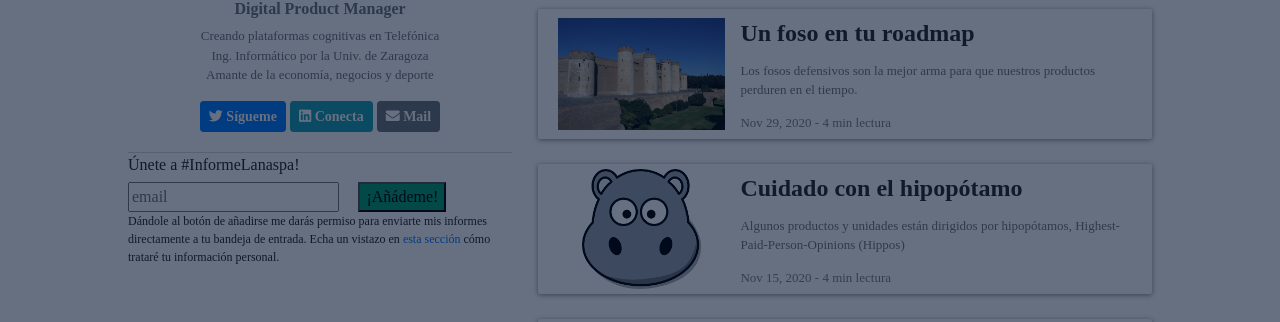
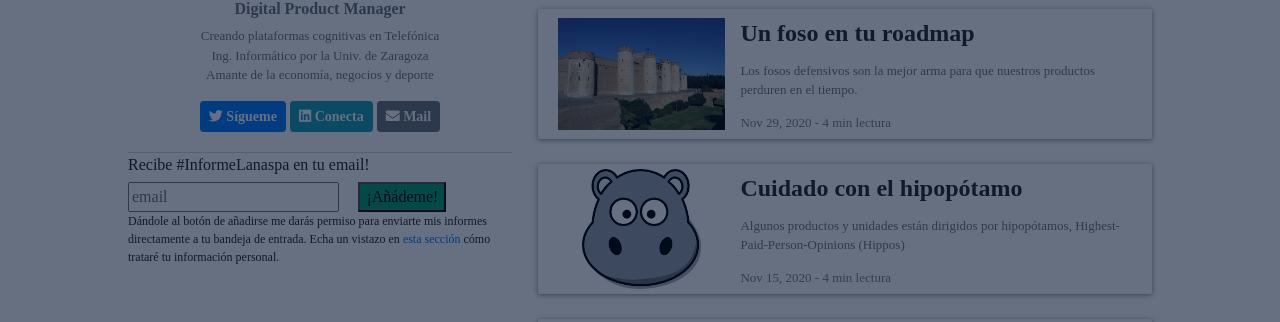
Before and after one commit to planaspa/planaspa.github.io, a Jekyll site: the page built from index.markdown, in a window 1280 px wide. Shown: the part 226-548 px from the top of the page. Built offline with Jekyll 4.4.1, drawn with Linux system fonts in a browser that asks for light colours; nearby versions of some CDN libraries; comment, search, counter and statistics services are not loaded.

Commit message:
CTA copy changed

```diff
--- a/index.markdown
+++ b/index.markdown
@@ -43,7 +43,7 @@ summary: "Sitio web personal de Pablo Lanaspa. Publico opiniones personales acer
             <div id="mc_embed_signup">
             <form action="https://gmail.us19.list-manage.com/subscribe/post?u=a375448b51d9009be2a4c9edf&amp;id=44834df6d1" method="post" id="mc-embedded-subscribe-form" name="mc-embedded-subscribe-form" class="validate" target="_blank" novalidate>
                 <div class="email_container">
-                    <label for="mce-EMAIL" style="margin-bottom: 5px">Únete a #InformeLanaspa!</label>
+                    <label for="mce-EMAIL" style="margin-bottom: 5px">Recibe #InformeLanaspa en tu email!</label>
                     <div class="email_container">
                         <div class="email_container_left">
                             <div id="mc_embed_signup_scroll">
```
